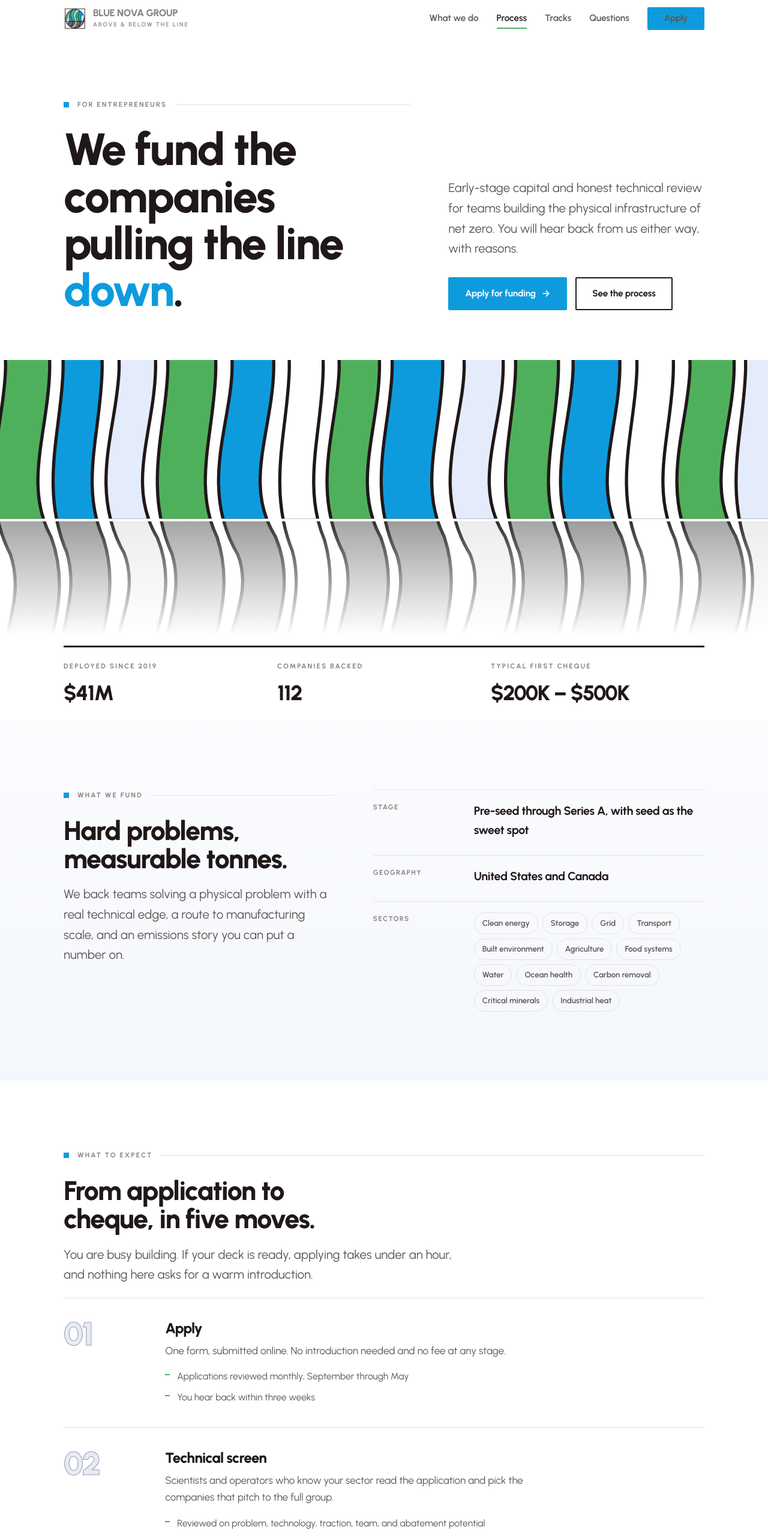
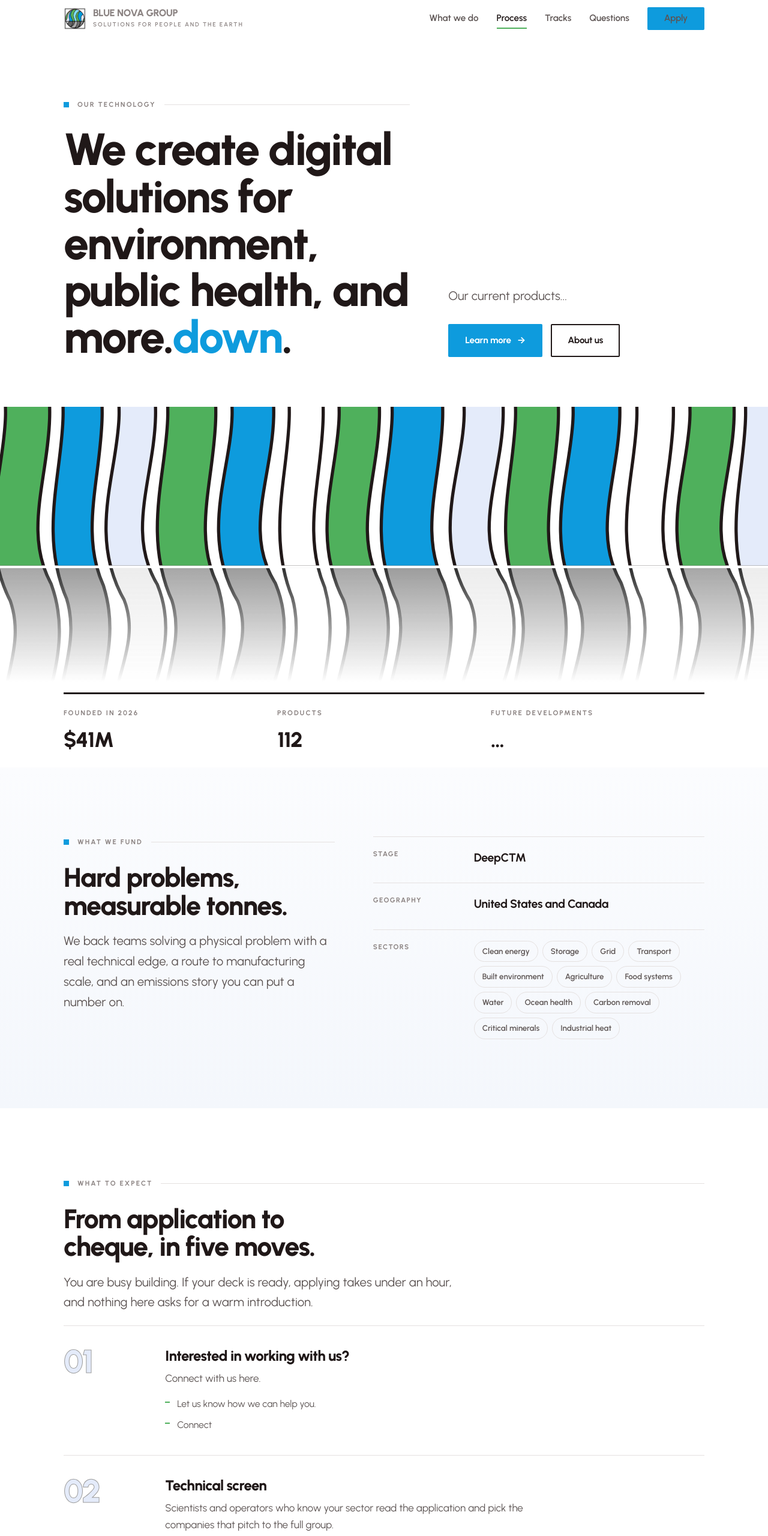
Before and after one commit to Alexandra-Ng/bluenovagroup, a plain HTML site: page index.html in a window 1280 px wide. Shown: the top 2560 px of the page at 60% size. Drawn offline with Linux system fonts and the light colour scheme.

Commit message:
Update branding and content in index.html

```diff
--- a/index.html
+++ b/index.html
@@ -284,7 +284,7 @@ h1,h2,h3,h4{margin:0;letter-spacing:-.03em;line-height:1.04;font-weight:800}
       <img src="assets/logo.png" alt="">
       <span style="display:block">
         <b>Blue Nova Group</b>
-        <span>Above &amp; below the line</span>
+        <span>Solutions for people and the Earth</span>
       </span>
     </a>
     <button class="burger" id="burger" aria-label="Open menu" aria-expanded="false" aria-controls="nav">
@@ -307,15 +307,14 @@ h1,h2,h3,h4{margin:0;letter-spacing:-.03em;line-height:1.04;font-weight:800}
   <div class="wrap">
     <div class="hero__cols">
       <div>
-        <p class="eyebrow"><span class="dot"></span>For entrepreneurs</p>
-        <h1>We fund the companies pulling the line <em>down</em>.</h1>
+        <p class="eyebrow"><span class="dot"></span>Our technology</p>
+        <h1>We create digital solutions for environment, public health, and more.<em>down</em>.</h1>
       </div>
       <div class="hero__aside">
-        <p class="lede">Early-stage capital and honest technical review for teams building the
-        physical infrastructure of net zero. You will hear back from us either way, with reasons.</p>
+        <p class="lede">Our current products...</p>
         <div class="hero__cta">
-          <a class="btn btn--solid" href="#apply">Apply for funding <span class="arw">&#8594;</span></a>
-          <a class="btn btn--line" href="#process">See the process</a>
+          <a class="btn btn--solid" href="#apply">Learn more <span class="arw">&#8594;</span></a>
+          <a class="btn btn--line" href="#process">About us</a>
         </div>
       </div>
     </div>
@@ -374,9 +373,9 @@ h1,h2,h3,h4{margin:0;letter-spacing:-.03em;line-height:1.04;font-weight:800}
 
   <div class="wrap">
     <dl class="rail">
-      <div><dt>Deployed since 2019</dt><dd>$41M</dd></div>
-      <div><dt>Companies backed</dt><dd>112</dd></div>
-      <div><dt>Typical first cheque</dt><dd>$200K &ndash; $500K</dd></div>
+      <div><dt>Founded in 2026</dt><dd>$41M</dd></div>
+      <div><dt>Products</dt><dd>112</dd></div>
+      <div><dt>Future developments</dt><dd>...</dd></div>
     </dl>
   </div>
 </section>
@@ -394,7 +393,7 @@ h1,h2,h3,h4{margin:0;letter-spacing:-.03em;line-height:1.04;font-weight:800}
       <div class="crit__list">
         <div class="crit__row">
           <h3>Stage</h3>
-          <p class="crit__val" style="margin:0">Pre-seed through Series A, with seed as the sweet spot</p>
+          <p class="crit__val" style="margin:0">DeepCTM</p>
         </div>
         <div class="crit__row">
           <h3>Geography</h3>
@@ -430,11 +429,11 @@ h1,h2,h3,h4{margin:0;letter-spacing:-.03em;line-height:1.04;font-weight:800}
       <article class="step reveal">
         <div class="step__n">01</div>
         <div>
-          <h3>Apply</h3>
-          <p>One form, submitted online. No introduction needed and no fee at any stage.</p>
+          <h3>Interested in working with us?</h3>
+          <p>Connect with us here.</p>
           <ul>
-            <li>Applications reviewed monthly, September through May</li>
-            <li>You hear back within three weeks</li>
+            <li>Let us know how we can help you.</li>
+            <li>Connect</li>
           </ul>
         </div>
       </article>
@@ -635,7 +634,7 @@ h1,h2,h3,h4{margin:0;letter-spacing:-.03em;line-height:1.04;font-weight:800}
       <div>
         <a class="brand" href="#top">
           <img src="assets/logo.png" alt="">
-          <span style="display:block"><b>ET Net Zero</b><span>Above &amp; below the line</span></span>
+          <span style="display:block"><b>Blue Nova Group</b><span>Above &amp; below the line</span></span>
         </a>
         <p class="ft__note">Portfolio news, upcoming programming, and what we are seeing in the
         ecosystem. Roughly monthly.</p>
@@ -645,16 +644,16 @@ h1,h2,h3,h4{margin:0;letter-spacing:-.03em;line-height:1.04;font-weight:800}
       </div>
       <div class="ft__links">
         <div>
-          <h4>For founders</h4>
-          <a href="#criteria">What we fund</a>
+          <h4>For customers</h4>
+          <a href="#criteria">What we do</a>
           <a href="#process">Process</a>
           <a href="#apply">Apply</a>
         </div>
         <div>
           <h4>What we do</h4>
-          <a href="#tracks">Member cheques</a>
-          <a href="#tracks">Focus cohort</a>
-          <a href="#tracks">Annual fund</a>
+          <a href="#tracks">DeepCTM</a>
+          <a href="#tracks">Enviroscan</a>
+          <a href="#tracks">More</a>
         </div>
         <div>
           <h4>About</h4>
@@ -665,7 +664,7 @@ h1,h2,h3,h4{margin:0;letter-spacing:-.03em;line-height:1.04;font-weight:800}
       </div>
     </div>
     <div class="ft__base">
-      <span>&copy; 2026 ET Net Zero</span>
+      <span>&copy; 2026 Blue Nova Group</span>
       <a href="#">Legal</a>
       <a href="#">Privacy</a>
     </div>
```
